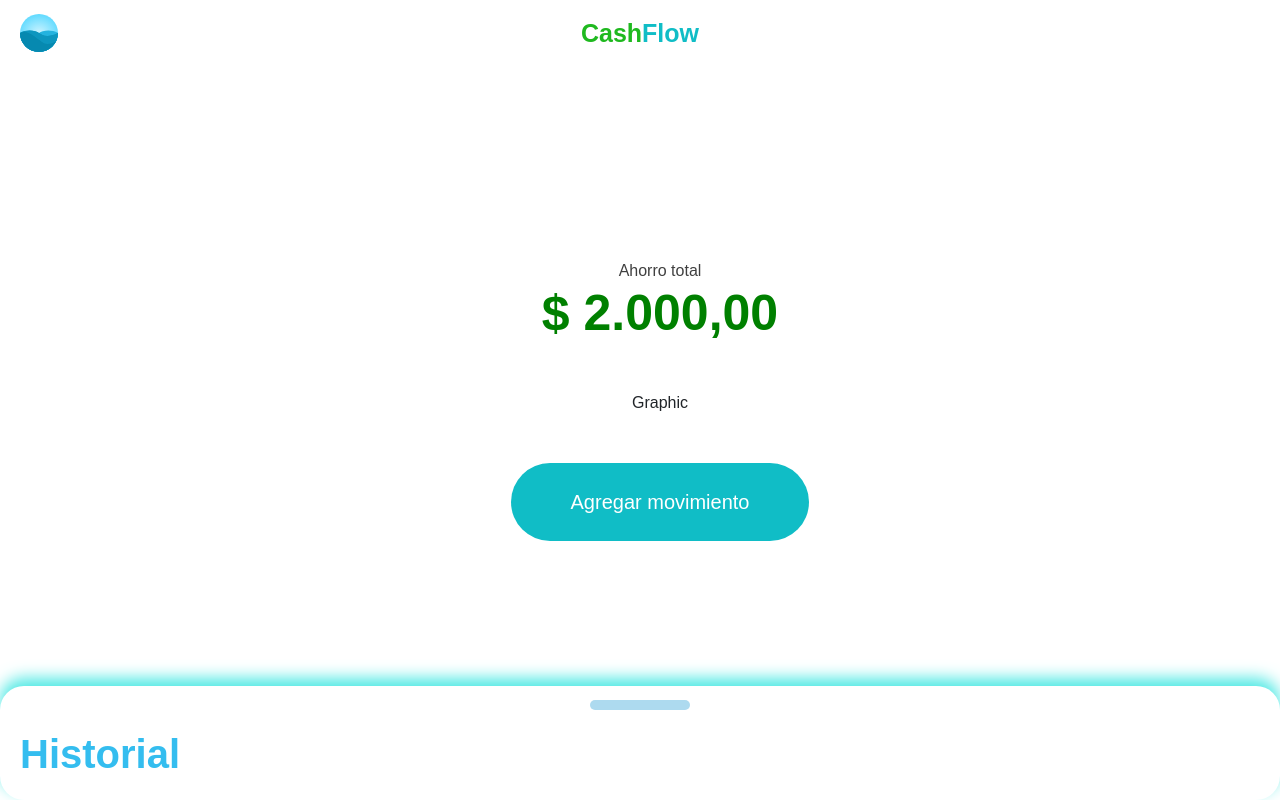
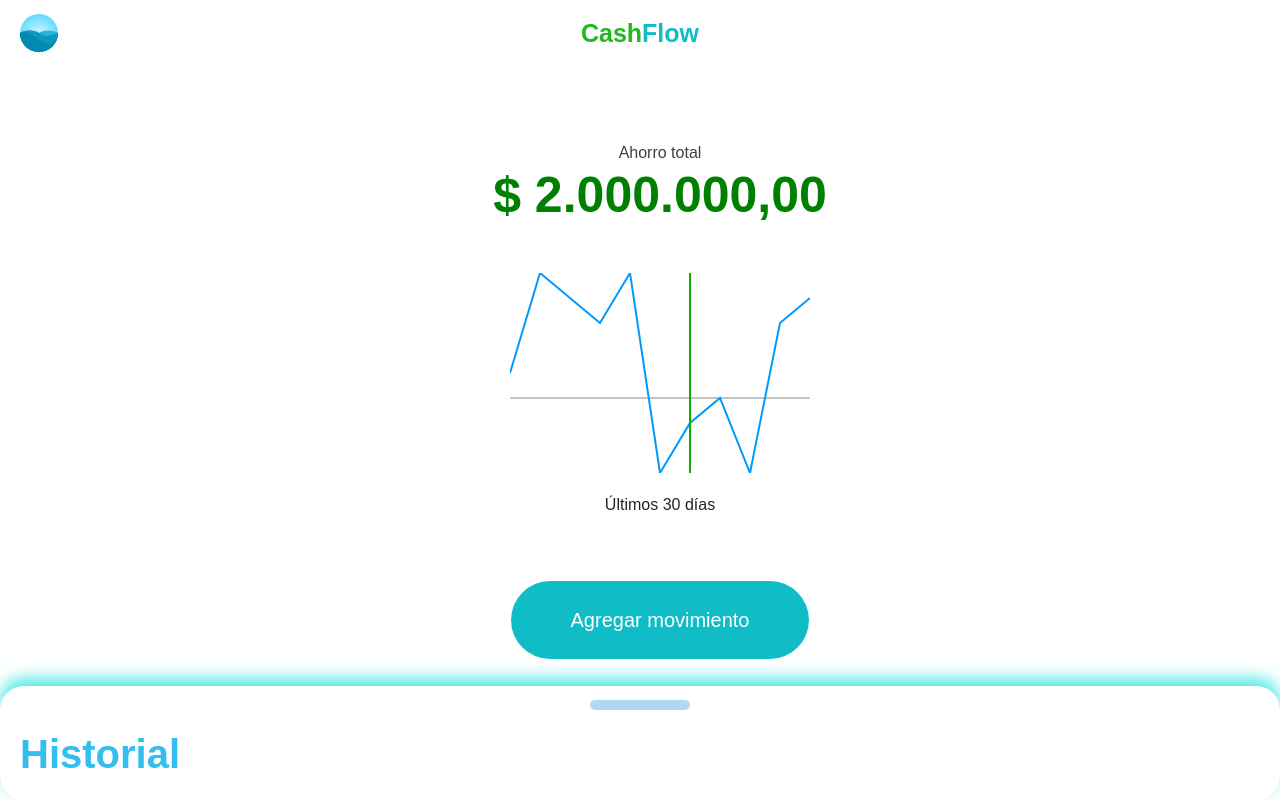
Before and after one commit to Barrererilla/Nuevo-proyecto-Vuejs-Aplication, a Vue app: page / in a window 1280 px wide. Built offline with nearby package versions, Linux system fonts and the light colour scheme.

Commit message:
Lo que hicimos fue modificar la grafica para que dependiendo del dinero recibido en los ultimos 30 dias me haga la grafica

```diff
--- a/src/components/HoMe.vue
+++ b/src/components/HoMe.vue
@@ -6,11 +6,13 @@
     <template #resume>
       <Resume
         :label="'Ahorro total'"
-        :amount="2000"
+        :amount="2000000"
         :fullAmount="5600600"
         :date="dateLabel"
       >
-        <template #graphic> Graphic </template>
+        <template #graphic>
+          <GraPhic :monthAmount="month" />
+        </template>
         <template #action>
           <AcTion />
         </template>
@@ -28,6 +30,7 @@ import LayOut from "./LayOut.vue";
 import Resume from "./Resume/InDex.vue";
 import AcTion from "./AcTion.vue";
 import MoVements from "./Movements/InDex.vue";
+import GraPhic from "./Resume/GraPhic.vue";
 
 export default {
   components: {
@@ -36,11 +39,13 @@ export default {
     Resume,
     AcTion,
     MoVements,
+    GraPhic,
   },
   data() {
     return {
       null: null,
-      dateLabel: "1/12/22",
+      dateLabel: "5 de Diciembre del 2022",
+      month: [500, 400, 300, 500, -300, -100, 0, -300, 300, 400],
       movementsArray: [
         {
           id: 0,
--- a/src/components/LayOut.vue
+++ b/src/components/LayOut.vue
@@ -52,6 +52,7 @@ const showMovements = ref(false);
   flex-direction: column;
   border-radius: 24px;
   gap: 20px;
+  background-color: white;
 }
 .movements .historial {
   width: 100vw;
--- /dev/null
+++ b/src/components/Resume/GraPhic.vue
@@ -0,0 +1,77 @@
+<template>
+  <div>
+    <svg viewBox="0,0 300,200">
+      <line
+        stroke="#c4c4c4"
+        stroke-width="2"
+        x1="0"
+        :y1="zero"
+        x2="300"
+        :y2="zero"
+      />
+      <polyline
+        fill="none"
+        stroke="#0099fe"
+        stroke-width="2"
+        :points="puntos"
+      />
+      <line
+        stroke="#0cae00"
+        stroke-width="2"
+        x1="180"
+        y1="0"
+        x2="180"
+        y2="200"
+      />
+    </svg>
+    <p>Últimos 30 días</p>
+  </div>
+</template>
+
+<script setup>
+import { defineProps, toRefs, computed } from "vue";
+
+const zero = computed(() => {
+  return amountToPixels(0);
+});
+
+const amountToPixels = (amount) => {
+  const min = Math.min(...monthAmount.value);
+  const max = Math.max(...monthAmount.value);
+
+  const amountAbsolute = amount + Math.abs(min);
+  const minMax = Math.abs(min) + Math.abs(max);
+
+  const sacarPorcentaje = 200 - ((amountAbsolute * 100) / minMax) * 2;
+
+  return sacarPorcentaje;
+};
+
+const puntos = computed(() => {
+  const total = monthAmount.value.length;
+  return monthAmount.value.reduce((puntos, amount, index) => {
+    const x = (300 / total) * (index + 1);
+    const y = amountToPixels(amount);
+    return `${puntos} ${x},${y}`;
+  }, "0, 100");
+});
+
+const props = defineProps({
+  monthAmount: {
+    type: Array,
+    default: () => [],
+  },
+});
+
+const { monthAmount } = toRefs(props);
+</script>
+
+<style scoped>
+svg {
+  width: 100%;
+  margin-bottom: 20px;
+}
+p {
+  text-align: center;
+}
+</style>
```
